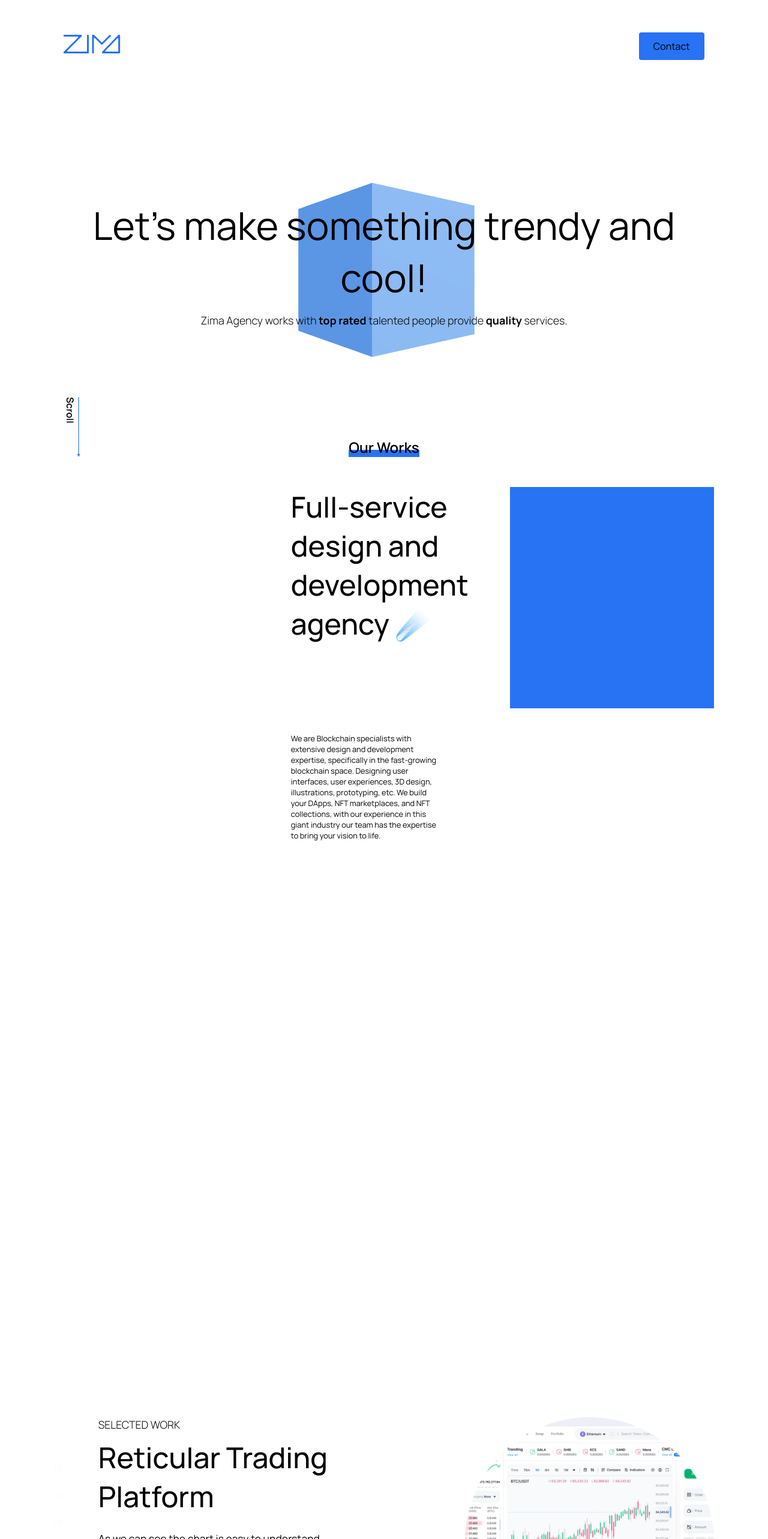
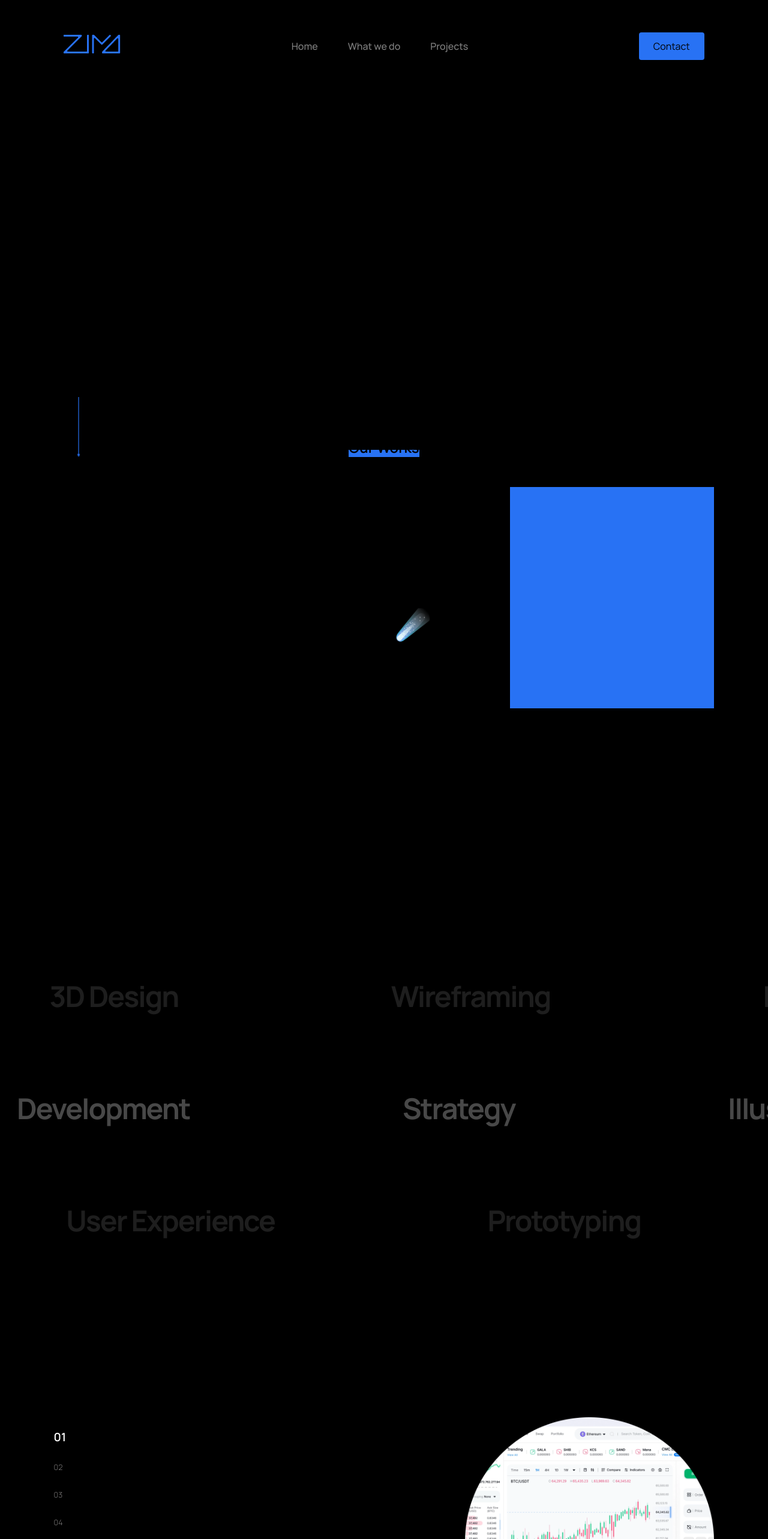
Before and after one commit to maha-saaa/zima-website, a Next.js app: page / in a window 1280 px wide. Shown: the top 2566 px of the page at 60% size. Built offline with nearby package versions, Linux system fonts and the light colour scheme.

Commit message:
Fix background color issue

```diff
--- a/src/components/Contact/index.module.scss
+++ b/src/components/Contact/index.module.scss
@@ -5,7 +5,7 @@
   justify-content: flex-start;
   gap: 7.8vw;
   padding: 10vh 7vw;
-  background-color: var(--background);
+  background-color: black;
   @media screen and (max-width: 600px) {
     flex-direction: column;
   }
--- a/src/components/Hero/index.module.scss
+++ b/src/components/Hero/index.module.scss
@@ -5,7 +5,7 @@
   gap: 16px;
   padding: 27vh 7vw;
   position: relative;
-  background-color: var(--background);
+  background-color: black;
   @media screen and (max-width: 600px) {
     padding: 10vh 7vw;
   }
--- a/src/components/Navbar/index.module.scss
+++ b/src/components/Navbar/index.module.scss
@@ -8,7 +8,7 @@
   position: sticky;
   top: 0;
   z-index: 1000;
-  background-color: var(--background);
+  background-color: black;
 }
 
 .menu {
--- a/src/components/WebDesign/index.module.scss
+++ b/src/components/WebDesign/index.module.scss
@@ -2,7 +2,7 @@
   display: flex;
   flex-direction: column;
   position: relative;
-  background-color: var(--background);
+  background-color: black;
   span:first-child {
     font-size: 4rem;
     font-weight: 700;
--- a/src/components/WhatWeDo/index.module.scss
+++ b/src/components/WhatWeDo/index.module.scss
@@ -5,7 +5,7 @@
   justify-content: flex-end;
   gap: 113px;
   padding: 25vh 7vw;
-  background-color: var(--background);
+  background-color: black;
 }
 
 .text {
--- a/src/components/projects/index.module.scss
+++ b/src/components/projects/index.module.scss
@@ -5,7 +5,7 @@
   justify-content: center;
   padding: 25vh 7vw;
   position: relative;
-  background-color: var(--background);
+  background-color: black;
   @media screen and (max-width: 600px) {
     padding: 10vh 7vw;
   }
```
